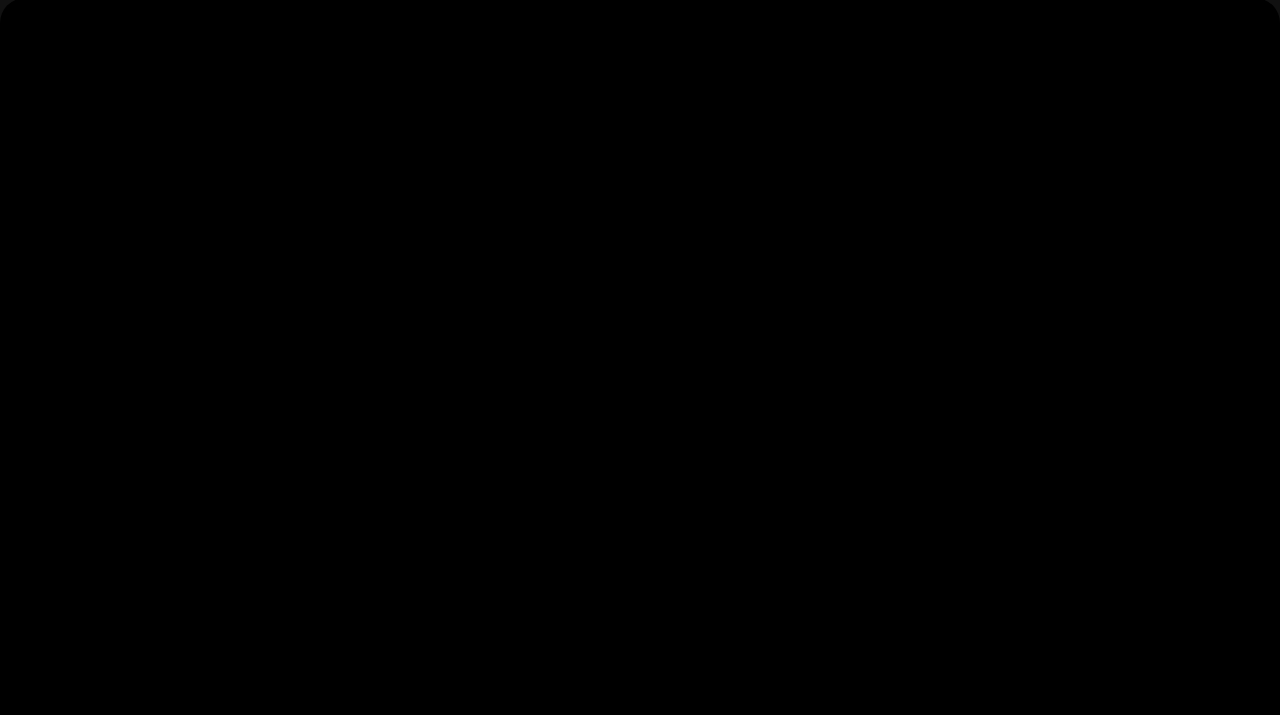
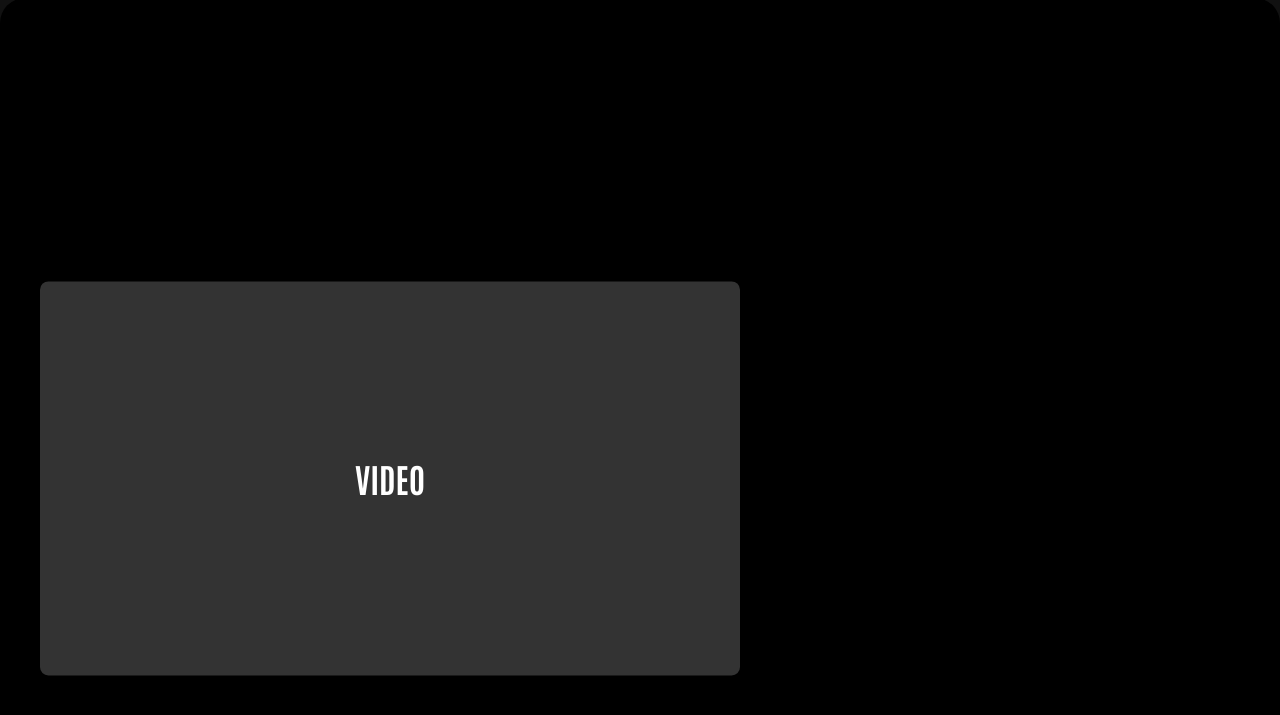
Before and after one commit to TomKingRAKI/young-multi-strona, a React (Vite) app: page / in a window 1280 px wide. Shown: the part 802-1517 px from the top of the page. Built offline with nearby package versions, Linux system fonts and the light colour scheme.

Commit message:
POPRAWKA ANIMACJI UWU

```diff
--- a/src/components/NewSong/NewSong.jsx
+++ b/src/components/NewSong/NewSong.jsx
@@ -12,48 +12,82 @@ const NewSong = forwardRef((props, ref) => {
   const { scrollYProgress: radiusProgress } = useScroll({
     target: scrollRef,
 
-    // ZMIANA 1: POPRAWIONY OFFSET!
+    // ZMIANA 1: NAPRAWIONY OFFSET!
     // Animacja dzieje się szybko, na pierwszych 20% wjazdu
     offset: ["start end", "start start"]
   });
 
-  // Przekształcamy postęp (0 do 1) na radius (40px do 0px)
+  // Przekształcamy postęp (0 do 1) na radius (100px to 0px)
   const radius = useTransform(
     radiusProgress,
     [0, 1],
-    ["100px", "0px"]
+    ["100px", "0px"] // Zostawiłem 100px, które ustawiłeś
   );
   // -----------------------------------------------------------
 
 
-  // --- ANIMACJA 2: Wewnętrzna (Tekst i Wideo) ---
+  // --- ANIMACJA 2: Wewnętrzna (NOWA LOGIKA) ---
   const { scrollYProgress: contentProgress } = useScroll({
     target: scrollRef,
     offset: ["start start", "end end"]
   });
 
-  // Animacje tekstu i wideo (bez zmian)
-  const textOpacity = useTransform(contentProgress, [0.05, 0.15, 0.25], [0, 1, 0]);
-  const textY = useTransform(contentProgress, [0.05, 0.15], ["20px", "0px"]);
-  const videoOpacity = useTransform(contentProgress, [0.25, 0.35, 0.8], [0, 1, 1]);
-  const videoX = useTransform(contentProgress, [0.4, 0.6], ["0%", "-25%"]);
-  const videoScale = useTransform(contentProgress, [0.4, 0.6], [1, 0.7]);
-  // -----------------------------------------------------------
+  // --- ZMIANA: NOWA LOGIKA NAPISU ---
+  // 1. Napis pojawia się na początku
+  const textOpacity = useTransform(
+    contentProgress,
+    [0.05, 0.15],
+    [0, 1]
+  );
+  // 2. Napis jest "przepychany" do góry, gdy wideo wjeżdża
+  const textY = useTransform(
+    contentProgress,
+    [0.2, 0.4], // Kiedy wideo wjeżdża
+    ["0vh", "-30vh"] // Przesuń ze środka (0vh) na górę (-40vh)
+  );
+
+  // --- ZMIANA: NOWA LOGIKA WIDEO ---
+  // 1. Wideo wjeżdża z dołu, pchając napis
+  const videoY = useTransform(
+    contentProgress,
+    [0.2, 0.4], // W tym samym czasie co pchanie tekstu
+    ["100vh", "10vh"] // Wjedź z dołu (100vh) na środek (0vh)
+  );
+  // 2. Wideo się zmniejsza
+  const videoScale = useTransform(
+    contentProgress,
+    [0.4, 0.6], // Zaraz po dojechaniu na środek
+    [1, 0.7]
+  );
+  // 3. Wideo idzie na PRAWO (tak jak prosiłeś)
+  const videoX = useTransform(
+    contentProgress,
+    [0.4, 0.6],
+    ["0%", "-25%"] // Przesuń ze środka (0%) na prawo (25%)
+  );
+
+  // --- ZMIANA: NOWA LOGIKA LINKÓW ---
+  // 1. Linki pojawiają się, gdy wideo się przesuwa
   const linksOpacity = useTransform(
     contentProgress,
-    [0.55, 0.7], // Startują, gdy wideo jest w połowie ruchu
+    [0.55, 0.7],
     [0, 1]
   );
-  // Wjeżdżają z prawej (startują z 50px, kończą na 25% w prawo)
+  // 2. Linki wjeżdżają z LEWEJ strony (żeby wypełnić lukę)
   const linksX = useTransform(
     contentProgress,
     [0.55, 0.7],
-    ["250vw", "100%"]
+    ["300vw", "100%"] // Wjedź zza lewej krawędzi
   );
 
+  const linksY = useTransform(
+    contentProgress,
+    [0.4, 0.6], // Użyj tego samego czasu co wideo
+    ["0vh", "10vh"] // Przesuń się z środka na 15% poniżej
+  );
+  // -----------------------------------------------------------
+
   return (
-    // ZMIANA 2: Zewnętrzna sekcja jest znowu STATYCZNA
-    // Nie potrzebuje 'motion' ani 'style'
     <motion.section
       ref={(node) => {
         scrollRef.current = node;
@@ -68,16 +102,17 @@ const NewSong = forwardRef((props, ref) => {
     >
 
       {/* "Lepki" kontener */}
-      {/* ZMIANA 3: Animacja rogów jest TYLKO TUTAJ */}
       <motion.div
         className="newsong-sticky-content"
         style={{
-          borderTopLeftRadius: radius, // Podpinamy animowany radius
-          borderTopRightRadius: radius // Podpinamy animowany radius
+          borderTopLeftRadius: radius,
+          borderTopRightRadius: radius
         }}
       >
 
-        {/* Reszta kodu (Tekst i Wideo) zostaje bez zmian */}
+        {/* === ELEMENTY ANIMACJI === */}
+
+        {/* 1. Tekst (teraz ma 'y' i 'opacity') */}
         <motion.div
           className="newsong-text-wrapper"
           style={{ opacity: textOpacity, y: textY }}
@@ -86,18 +121,26 @@ const NewSong = forwardRef((props, ref) => {
           <h2 className="newsong-subtitle">OUT NOW</h2>
         </motion.div>
 
+        {/* 2. Wideo (teraz ma 'y', 'x' i 'scale') */}
         <motion.div
           className="video-container"
-          style={{ opacity: videoOpacity, x: videoX, scale: videoScale }}
+          style={{
+            opacity: 1, // ZMIANA: Opacity jest teraz stałe (wjeżdża z dołu)
+            y: videoY,
+            x: videoX,
+            scale: videoScale
+          }}
         >
           <div className="video-placeholder">VIDEO</div>
         </motion.div>
 
+        {/* 3. Linki (teraz mają 'x' i 'opacity') */}
         <motion.div
           className="links-container"
           style={{
             opacity: linksOpacity,
-            x: linksX
+            x: linksX,
+            y: linksY
           }}
         >
           <a href="#" className="streaming-link" target="_blank">SPOTIFY</a>
```
